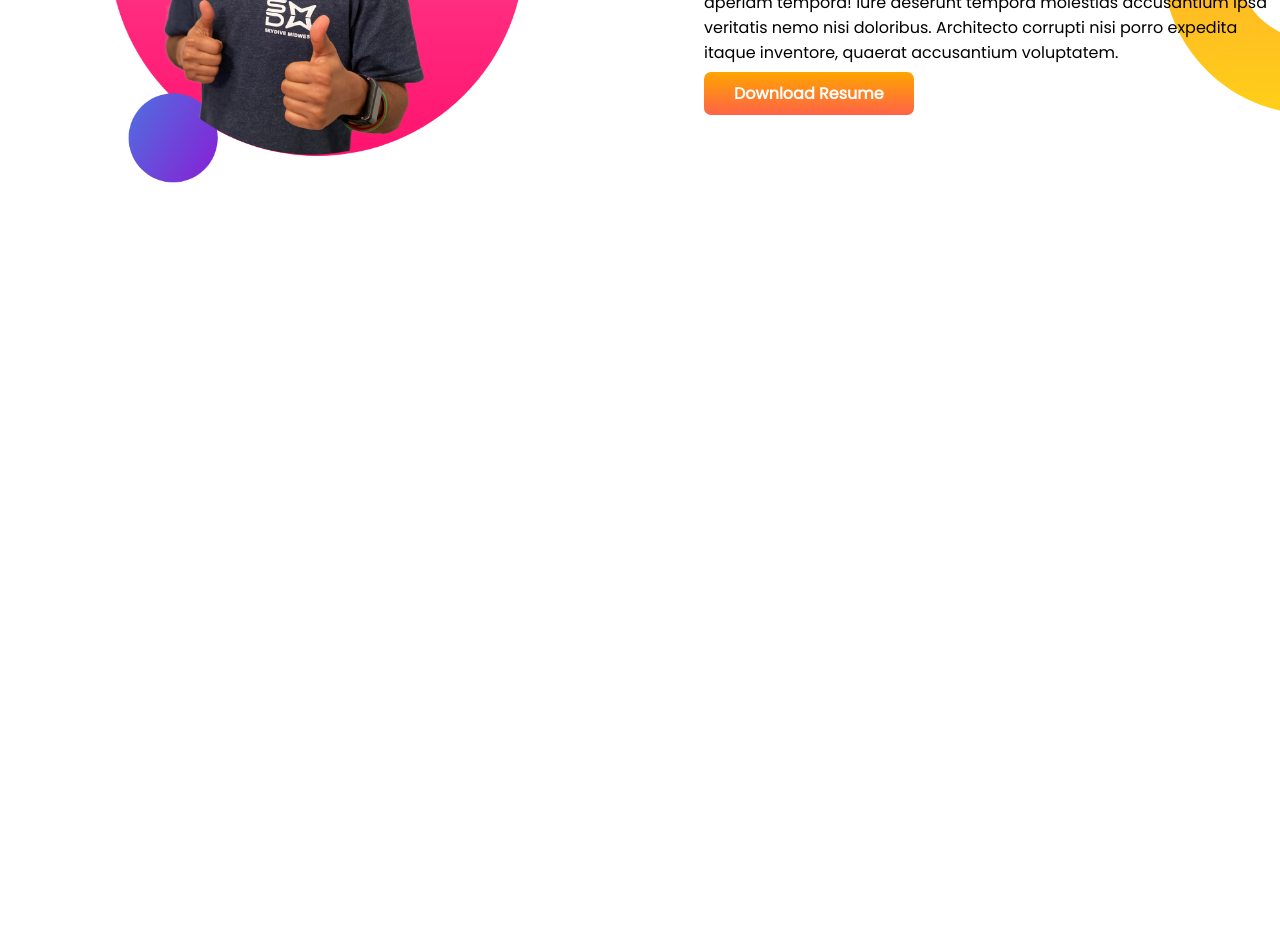
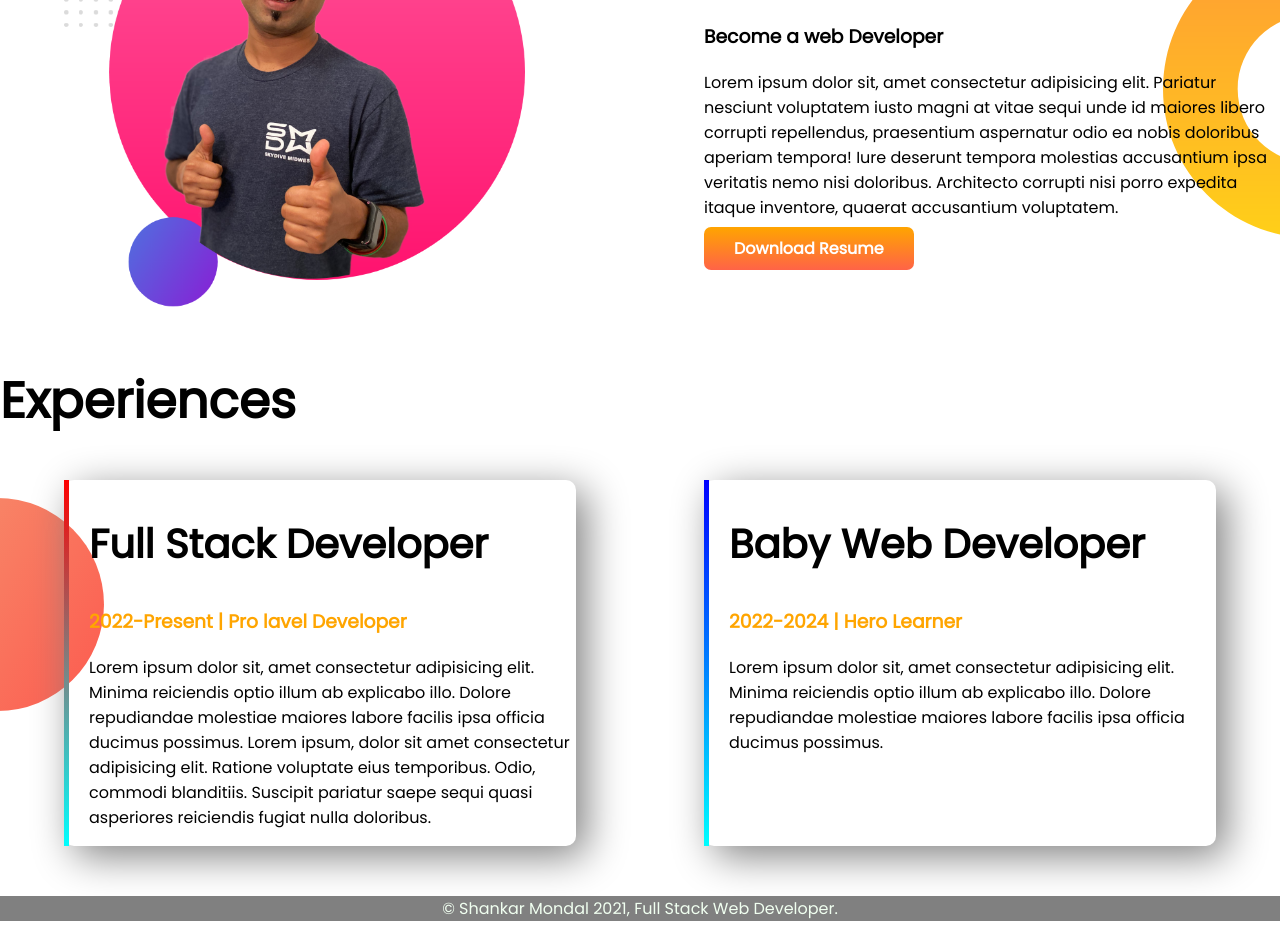
Before and after one commit to ShankarBD/developer-portfolio, a plain HTML site: page index.html in a window 1280 px wide. Shown: the part 774-1711 px from the top of the page. Before the commit the page ends 1014 px from the top, so only its background shows below. Drawn offline with Linux system fonts and the light colour scheme.

Commit message:
portfolio added

```diff
--- a/index.html
+++ b/index.html
@@ -11,7 +11,7 @@
     <link href="https://fonts.googleapis.com/css2?family=Poppins&display=swap" rel="stylesheet">
 </head>
 <body>
-    <section class="top-banner">
+    <section class="top-banner flexible-container">
         <div class="half-width">
         <h1>Welcome To</h1>
         <h1><span class="orange-color">Shankar Mondal</span> World!</h1>
@@ -23,7 +23,7 @@
         <img src="images/jhankar.png" alt="Jhankar Mahbub">
         </div>
     </section>
-    <section class="dream-big">
+    <section class="dream-big flexible-container">
         <div class="half-width">
             <img src="images/jhankar2.png" alt="">
         </div>
@@ -34,5 +34,23 @@
             <a href="http://" target="_blank" class="link-button">Download Resume</a>
         </div>
     </section>
+    <section class="experience-area">
+        <h1>Experiences</h1>
+        <div class="flexible-container">
+            <div class="experience-item"  id="full-stack-exp">
+                <h2>Full Stack Developer</h2>
+                <h3 class="orange-color">2022-Present | Pro lavel Developer</h3>
+                <p>Lorem ipsum dolor sit, amet consectetur adipisicing elit. Minima reiciendis optio illum ab explicabo illo. Dolore repudiandae molestiae maiores labore facilis ipsa officia ducimus possimus. Lorem ipsum, dolor sit amet consectetur adipisicing elit. Ratione voluptate eius temporibus. Odio, commodi blanditiis. Suscipit pariatur saepe sequi quasi asperiores reiciendis fugiat nulla doloribus.</p>
+            </div>
+            <div class="experience-item"  id="web-developer-exp">
+                <h2>Baby Web Developer</h2>
+                <h3  class="orange-color">2022-2024 | Hero Learner</h3>
+                <p>Lorem ipsum dolor sit, amet consectetur adipisicing elit. Minima reiciendis optio illum ab explicabo illo. Dolore repudiandae molestiae maiores labore facilis ipsa officia ducimus possimus.</p>
+            </div>
+        </div>
+    </section>
+    <footer>
+        <p>&copy; Shankar Mondal 2021, Full Stack Web Developer.</p>
+    </footer>
 </body>
 </html>
--- a/style.css
+++ b/style.css
@@ -3,17 +3,21 @@ body{
     margin: 0;
 }
 h1{
-    font-size: 40px;
+    font-size: 50px;
+}
+h2{
+    font-size:40px ;
 }
 .orange-color{
     color: orange;
 }
-section{
+.flexible-container{
     display: flex;
     margin-bottom: 50px;
 }
 .half-width{
     width: 50%; padding-left: 5%;
+
 }
 .half-width img{
     width: 80%;
@@ -27,3 +31,31 @@ section{
 .dream-big{
     background-image: url(images/dream-bg.png); background-repeat: no-repeat; background-position: right;
 }
+.experience-item {
+    width: 40%;
+    margin-left: 5%;
+    margin-right: 5%;
+    padding-left: 20px;
+    border-radius: 10px;
+    box-shadow:10px 10px 40px gray;
+}
+.experience-area{
+    background-image: url(images/exp-bg.png);
+    background-repeat: no-repeat;
+    background-position: left;
+}
+#web-developer-exp{
+    border-left: 5px solid ;
+    border-image: linear-gradient(blue, cyan) ;
+    border-image-slice: 1;
+}
+#full-stack-exp{
+    border-left: 5px solid ;
+    border-image: linear-gradient(red, cyan) ;
+    border-image-slice: 1;
+}
+footer p{
+    text-align: center;
+    background-color: gray;
+    color: honeydew;
+}
```
